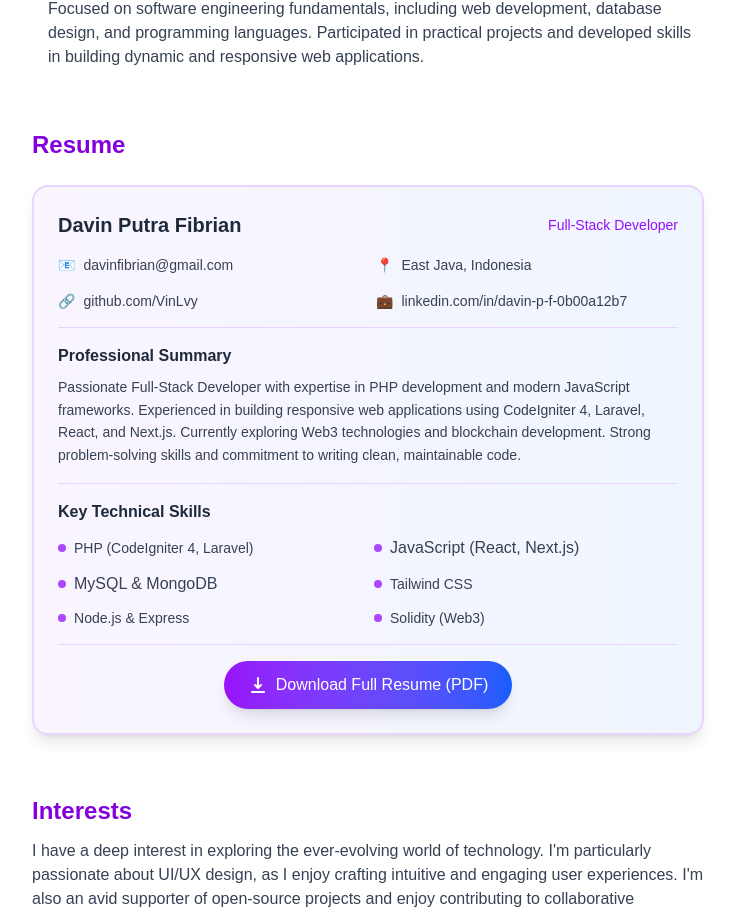
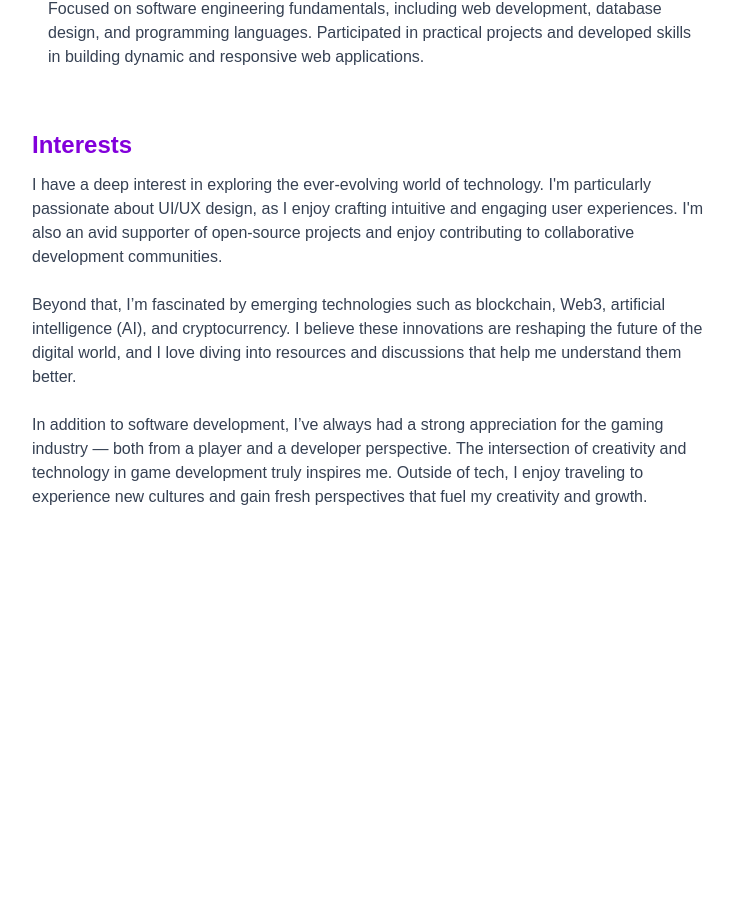
Before and after one commit to VinLvy/D-portfolio, a Next.js app: page /about in a window 1280 px wide. Shown: the part 3274-4188 px from the top of the page, without its empty margins (304-1039 px from the left). After the commit the page ends 3903 px from the top, so only its background shows below. Built offline with nearby package versions, Linux system fonts and the light colour scheme.

Commit message:
About 5.4

```diff
--- a/src/app/about/page.js
+++ b/src/app/about/page.js
@@ -375,7 +375,7 @@ export default function About() {
             </section>
 
             {/* Resume */}
-            <section id="resume" className="mb-15 max-w-2xl text-left">
+            {/* <section id="resume" className="mb-15 max-w-2xl text-left">
               <h2 className="text-2xl font-semibold mb-6 text-purple-700 dark:text-purple-400">Resume</h2>
 
               <div className="bg-gradient-to-r from-purple-50 to-blue-50 dark:from-gray-800 dark:to-gray-700 rounded-2xl p-6 border-2 border-purple-200 dark:border-purple-600 shadow-lg">
@@ -385,7 +385,6 @@ export default function About() {
                 </div>
 
                 <div className="space-y-4">
-                  {/* Contact Info */}
                   <div className="grid grid-cols-1 md:grid-cols-2 gap-4 text-sm">
                     <div className="flex items-center gap-2">
                       <span className="text-purple-500">📧</span>
@@ -405,7 +404,6 @@ export default function About() {
                     </div>
                   </div>
 
-                  {/* Summary */}
                   <div className="border-t border-purple-200 dark:border-purple-600 pt-4">
                     <h4 className="font-semibold text-gray-800 dark:text-white mb-2">Professional Summary</h4>
                     <p className="text-gray-700 dark:text-gray-300 text-sm leading-relaxed">
@@ -416,7 +414,6 @@ export default function About() {
                     </p>
                   </div>
 
-                  {/* Key Skills */}
                   <div className="border-t border-purple-200 dark:border-purple-600 pt-4">
                     <h4 className="font-semibold text-gray-800 dark:text-white mb-3">Key Technical Skills</h4>
                     <div className="grid grid-cols-2 gap-3">
@@ -447,7 +444,6 @@ export default function About() {
                     </div>
                   </div>
 
-                  {/* Download Button */}
                   <div className="border-t border-purple-200 dark:border-purple-600 pt-4">
                     <div className="flex justify-center">
                       <a
@@ -464,7 +460,7 @@ export default function About() {
                   </div>
                 </div>
               </div>
-            </section>
+            </section> */}
 
             {/* Interests */}
             <section id="interests" className="mb-30 max-w-2xl text-left">
```
